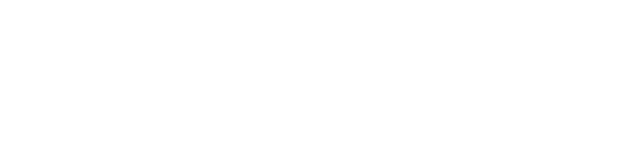
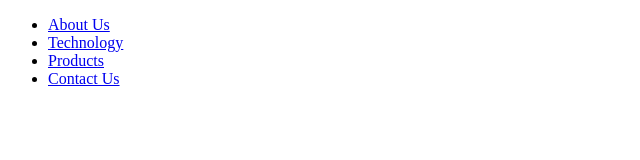
Before and after one commit to simonwk/EOTRON-website, a plain HTML site: page index.html in a window 1280 px wide. Shown: the whole page, without its empty margins (0-640 px from the left). Drawn offline with Linux system fonts and the light colour scheme.

Commit message:
Added the header

```diff
--- a/index.html
+++ b/index.html
@@ -3,8 +3,21 @@
 <head>
 	<meta charset="UTF-8">
 	<title>EOTRON</title>
+	<meta name="viewport" content="width=device-width, initial-scale-1.0">
+	<link rel="stylesheet" href="main.css">
 </head>
 <body>
-
+	<header>
+		<a href="#" id="logo"></a>
+		<nav>
+			<a href="#" id="menu-icon"></a>
+			<ul>
+				<li><a href="#" class="current">About Us</a></li>
+				<li><a href="#">Technology</a></li>
+				<li><a href="#">Products</a></li>
+				<li><a href="#">Contact Us</a></li>
+			</ul>
+		</nav>
+	</header>
 </body>
 </html>
```
Also changed, not shown: main.css (added).
